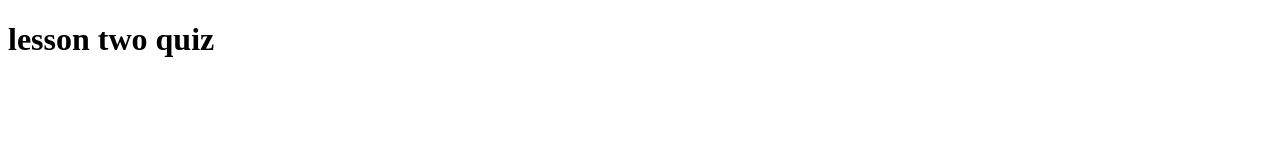
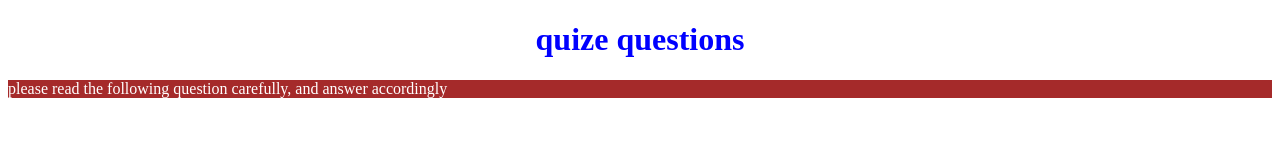
Before and after one commit to tekkina/practice-01, a plain HTML site: page index.html in a window 1280 px wide. Drawn offline with Linux system fonts and the light colour scheme.

Commit message:
css file created

```diff
--- /dev/null
+++ b/css/style.css
@@ -0,0 +1,13 @@
+
+.title{
+    color: blue;
+    text-align: center;
+  }
+
+div{
+    background-color: blue;
+}
+p{
+  background-color: brown;
+  color:white;
+}
--- a/index.html
+++ b/index.html
@@ -5,9 +5,11 @@
     <meta http-equiv="X-UA-Compatible" content="IE=edge">
     <meta name="viewport" content="width=device-width, initial-scale=1.0">
     <title>Document</title>
+    <link href = "./CSS/style.css" rel ="stylesheet" type="text/css">
+
 </head>
 <body>
-    <h1> lesson two quiz</h1>
-
+    <h1 class="title"> quize questions</h1>
+    <p> please read the following question carefully, and answer accordingly</p>
 </body>
 </html>
```
